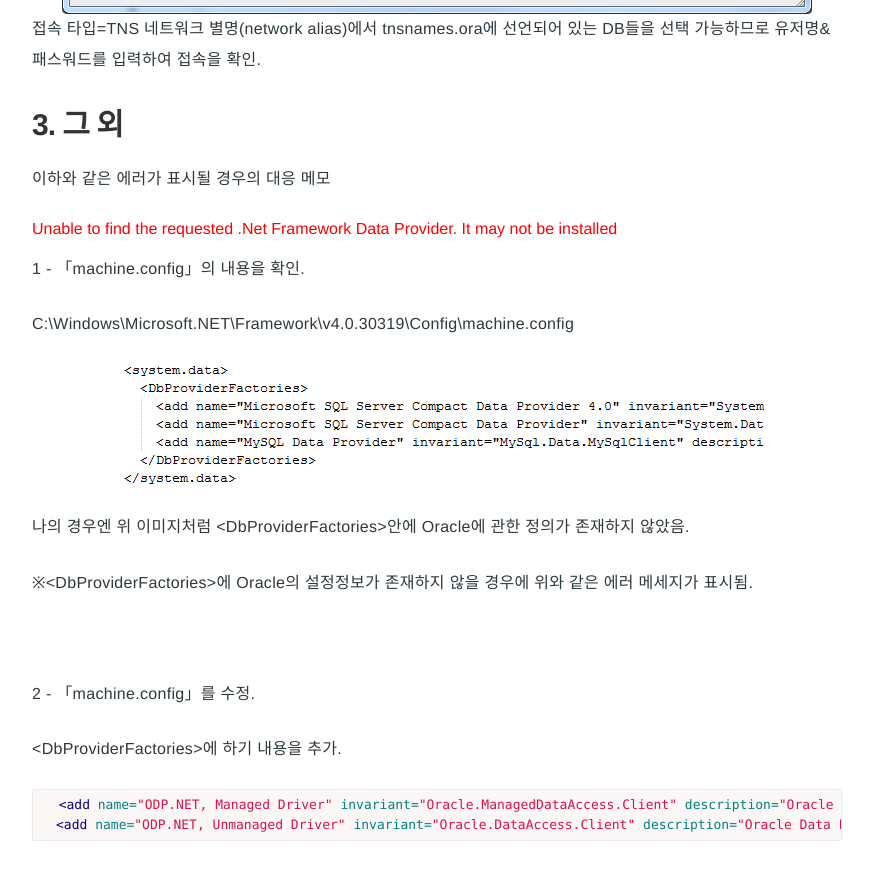
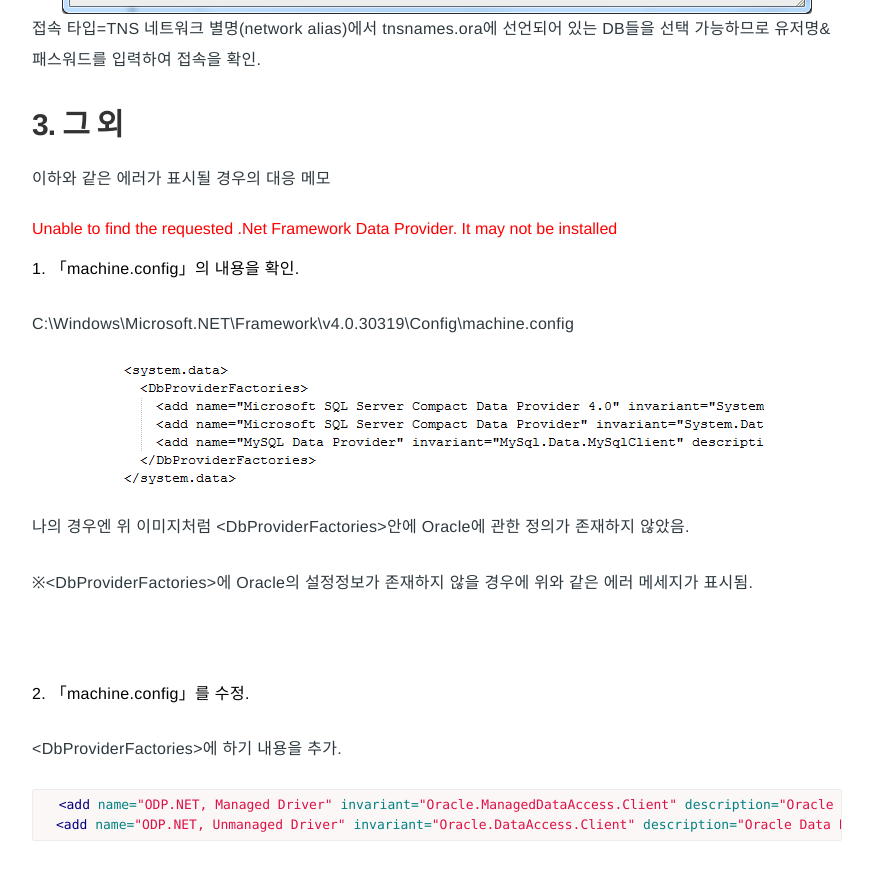
Before and after one commit to Pie001/pie001.github.io, a Jekyll site: the page built from _posts/2016-12-22-0019.md, in a window 1280 px wide and 900 px high, scrolled down 5975 px. Shown: the top 880 px of the window, without its empty margins (203-1076 px from the left). Built offline with Jekyll 4.4.1, drawn with Linux system fonts in a browser that asks for light colours; comment, search, counter and statistics services are not loaded.

Commit message:
Update 2016-12-22-0019.md

```diff
--- a/_posts/2016-12-22-0019.md
+++ b/_posts/2016-12-22-0019.md
@@ -86,7 +86,7 @@ sqldeveloper-4.1.3.20.78-x64.zip를 다운로드 한다.
 <font color="red">Unable to find the requested .Net Framework Data Provider. It may not be installed</font>
 
 
-1 - 「machine.config」의 내용을 확인.
+**1. 「machine.config」의 내용을 확인.**
 
 C:\Windows\Microsoft.NET\Framework\v4.0.30319\Config\machine.config
 
@@ -98,7 +98,7 @@ C:\Windows\Microsoft.NET\Framework\v4.0.30319\Config\machine.config
 
 <br>
 
-2 - 「machine.config」를 수정.
+**2. 「machine.config」를 수정.**
 
 <DbProviderFactories\>에 하기 내용을 추가.
 
```
